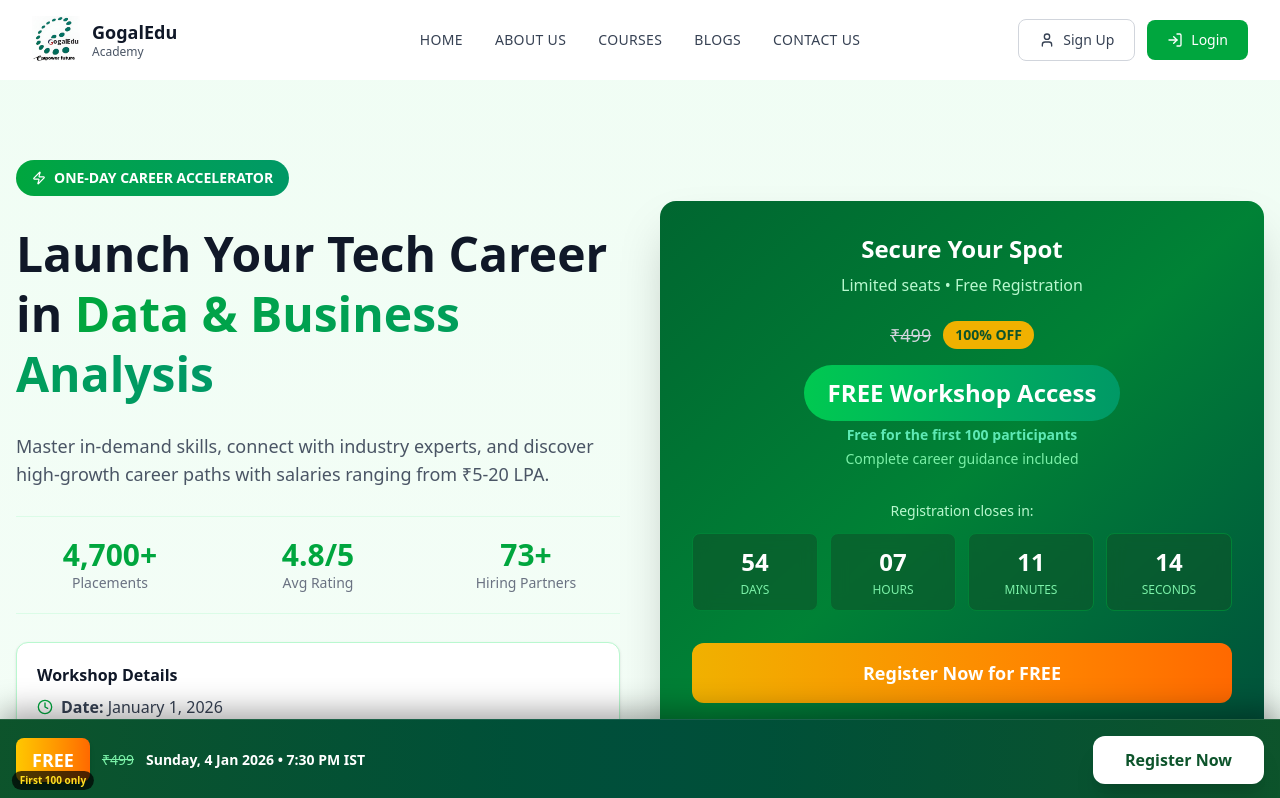
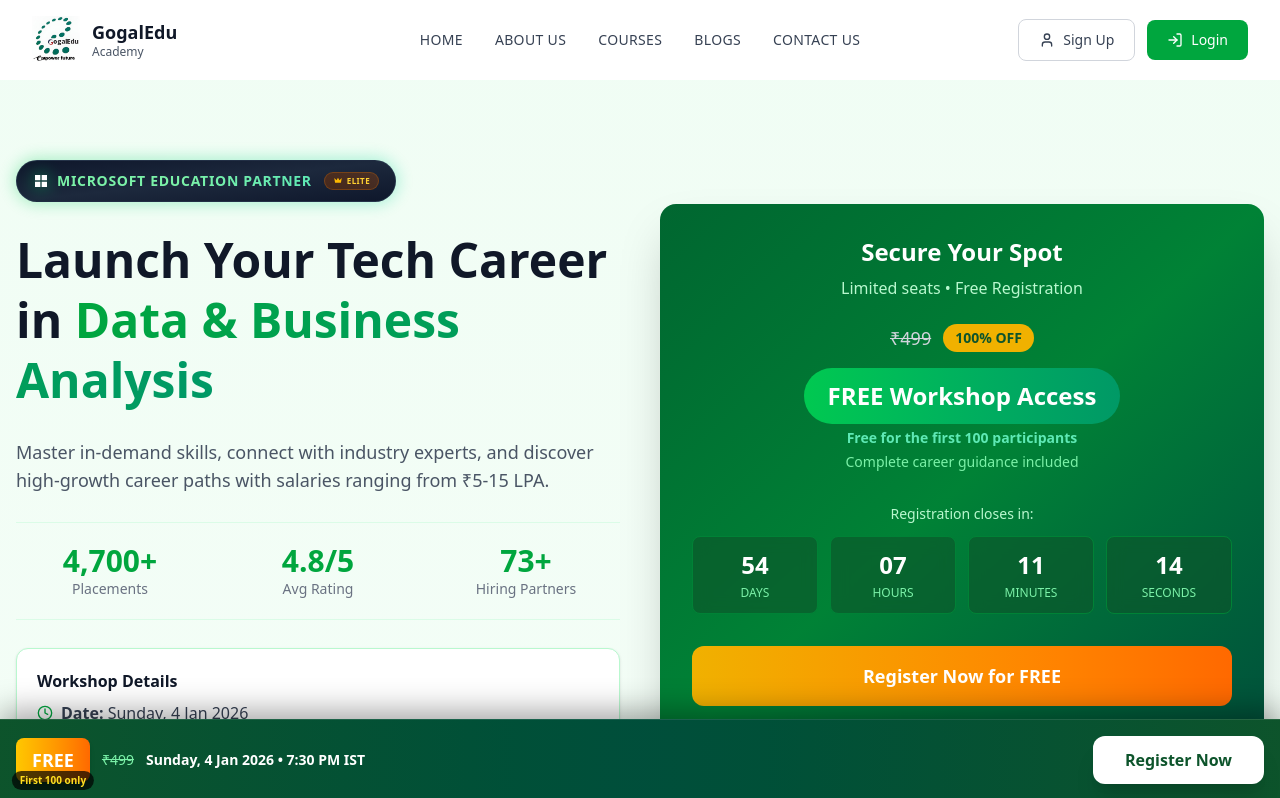
Before and after one commit to Eklak-Alam/Gogaledu, a Next.js app: page /workshop in a window 1280 px wide. Shown: the top 798 px of the page. Built offline with nearby package versions, Linux system fonts and the light colour scheme.

Commit message:
added soem chagnes on wokshop and lfoatign compeotn man

```diff
--- a/app/page.js
+++ b/app/page.js
@@ -6,6 +6,7 @@ import PlacementCompanies from "@/components/PlacementCompanies";
 import PlacementSection from "@/components/PlacementSection";
 import ServiceSection from "@/components/ServiceSection";
 import TestimonialSection from "@/components/TestimonialSection";
+import WorkshopFloatingIcon from "@/components/WorkshopFloatingIcon";
 
 export default function Home() {
   return (
@@ -18,6 +19,7 @@ export default function Home() {
       <TestimonialSection />
       <CertificateSection />
       <FaqSection />
+      <WorkshopFloatingIcon />
     </>
   );
 }
--- a/app/workshop/page.jsx
+++ b/app/workshop/page.jsx
@@ -85,14 +85,8 @@ export default function WorkshopPage() {
       title: "Business Analysis Fundamentals",
       description: "Bridging IT & Business gaps, requirements gathering, and stakeholder management.",
       duration: "30 min",
+      highlight: true,
       icon: Briefcase
-    },
-    {
-      time: "01:00 PM",
-      title: "Networking Lunch",
-      description: "Connect with fellow participants and industry experts.",
-      icon: Users,
-      type: "break"
     },
     {
       time: "02:00 PM",
@@ -108,6 +102,13 @@ export default function WorkshopPage() {
       description: "Resume building, interview prep, and personalized guidance from veterans.",
       duration: "30 min",
       icon: Trophy
+    },
+    {
+      time: "01:00 PM",
+      title: "Networking Lunch",
+      description: "Connect with fellow participants and industry experts.",
+      icon: Users,
+      type: "break"
     }
   ];
 
@@ -129,10 +130,55 @@ export default function WorkshopPage() {
               transition={{ duration: 0.6 }}
               className="space-y-5 md:space-y-7 text-center lg:text-left"
             >
-              {/* Workshop Tag - Smaller on Mobile */}
-              <div className="inline-flex items-center gap-2 px-3 py-1.5 md:px-4 md:py-2 rounded-full bg-gradient-to-r from-green-600 to-emerald-600 text-white text-xs md:text-sm font-semibold">
-                <Zap size={12} className="md:w-3.5 md:h-3.5" />
-                <span>ONE-DAY CAREER ACCELERATOR</span>
+              {/* Premium Microsoft Education Partner Badge */}
+<div className="group relative inline-flex items-center">
+  {/* Outer glow effect */}
+  <div className="absolute -inset-0.5 bg-gradient-to-r from-green-500 to-emerald-400 rounded-full blur opacity-30 group-hover:opacity-50 transition duration-500" />
+
+  {/* Main badge */}
+  <div className="relative flex items-center gap-2 px-3.5 py-2 md:px-4 md:py-2.5 rounded-full bg-gradient-to-br from-slate-900 via-slate-800 to-slate-900 border border-slate-700/50 backdrop-blur-sm">
+
+    {/* Microsoft logo with premium styling */}
+    <div className="relative">
+      <div className="absolute inset-0 bg-gradient-to-r from-green-500 to-green-400 rounded-md blur-sm opacity-40" />
+      <svg
+        width="16"
+        height="16"
+        viewBox="0 0 24 24"
+        fill="currentColor"
+        className="relative text-white"
+      >
+        <path d="M3 3h8v8H3V3zm10 0h8v8h-8V3zM3 13h8v8H3v-8zm10 0h8v8h-8v-8z" />
+      </svg>
+    </div>
+
+    {/* Badge text with premium typography */}
+    <span className="
+      bg-gradient-to-r from-green-300 via-green-300 to-emerald-300
+      bg-clip-text text-transparent
+      text-xs md:text-sm
+      font-bold tracking-wider
+      whitespace-nowrap
+    ">
+      MICROSOFT EDUCATION PARTNER
+    </span>
+
+    {/* Elite indicator */}
+    <div className="ml-1 hidden md:block">
+      <div className="flex items-center gap-1 px-2 py-0.5 rounded-full bg-gradient-to-r from-amber-900/50 to-amber-700/30 border border-amber-600/30">
+        <svg width="10" height="10" viewBox="0 0 24 24" fill="currentColor" className="text-amber-400">
+          <path d="M5 16L3 5l5.5 5L12 4l3.5 6L21 5l-2 11H5z" />
+        </svg>
+        <span className="text-[8px] font-black text-amber-300 tracking-wider">ELITE</span>
+      </div>
+    </div>
+  </div>
+
+  {/* Tooltip on hover */}
+  <div className="absolute bottom-full left-1/2 -translate-x-1/2 mb-2 px-3 py-1.5 bg-slate-900 border border-slate-700 rounded-lg opacity-0 group-hover:opacity-100 transition-opacity duration-300 pointer-events-none whitespace-nowrap z-50">
+    <span className="text-xs text-slate-300">Official Certified Partner</span>
+    <div className="absolute top-full left-1/2 -translate-x-1/2 w-2 h-2 bg-slate-900 border-r border-b border-slate-700 rotate-45" />
+  </div>
 </div>
 
               {/* Main Heading - Responsive Text Size */}
@@ -146,7 +192,7 @@ export default function WorkshopPage() {
               {/* Subtitle - Readable on mobile */}
               <p className="text-base md:text-lg text-gray-600">
                 Master in-demand skills, connect with industry experts, and discover high-growth career paths
-                with salaries ranging from ₹5-20 LPA.
+                with salaries ranging from ₹5-15 LPA.
               </p>
 
               {/* Key Stats - Grid adjusts for mobile */}
@@ -173,9 +219,9 @@ export default function WorkshopPage() {
                     <div className="space-y-1.5 text-sm md:text-base text-gray-700">
                       <div className="flex items-center gap-2">
                         <Clock className="w-4 h-4 text-green-600" />
-                        <span><strong>Date:</strong> January 1, 2026</span>
+                        <span><strong>Date:</strong> Sunday, 4 Jan 2026</span>
                       </div>
-                      <div><strong>Time:</strong> 10:00 AM - 5:00 PM IST</div>
+                      <div><strong>Time:</strong> 7:30 - 9:30 PM IST</div>
                       <div><strong>Format:</strong> Live Interactive Session</div>
                     </div>
                   </div>
@@ -323,11 +369,11 @@ export default function WorkshopPage() {
                   </div>
                   <div className="flex items-center justify-center md:justify-start gap-2 bg-white/50 p-2 rounded-lg">
                     <Award className="w-4 h-4 text-green-600" />
-                    <span className="text-sm text-gray-700">95% Placement</span>
+                    <span className="text-sm text-gray-700">93% Placement</span>
                   </div>
                   <div className="flex items-center justify-center md:justify-start gap-2 bg-white/50 p-2 rounded-lg">
                     <Briefcase className="w-4 h-4 text-green-600" />
-                    <span className="text-sm text-gray-700">Ex-Flipkart</span>
+                    <span className="text-sm text-gray-700">Ex-TCS</span>
                   </div>
                 </div>
               </motion.div>
@@ -457,7 +503,6 @@ export default function WorkshopPage() {
         </div>
       </section>
 
-      {/* CTA Section */}
       <section className="py-12 md:py-16 bg-gradient-to-r from-green-900 via-green-800 to-emerald-900">
   <div className="container mx-auto px-4">
     <div className="max-w-4xl mx-auto">
@@ -472,25 +517,39 @@ export default function WorkshopPage() {
             Ready to Transform Your Career?
           </h2>
           <p className="text-green-200 text-base md:text-xl max-w-2xl mx-auto">
-                  Join hundreds of professionals who've successfully transitioned into high-growth tech roles
+            Join hundreds of professionals who've successfully transitioned into
+            high-growth tech roles
           </p>
         </div>
 
+        {/* Stats Grid */}
         <div className="grid grid-cols-2 md:grid-cols-4 gap-4 md:gap-6 mb-8 md:mb-12">
           <div className="text-center p-3 bg-white/5 rounded-lg">
-                  <div className="text-2xl md:text-4xl font-bold text-white mb-1">95%</div>
-                  <div className="text-green-300 text-xs md:text-sm">Placement Rate</div>
+            <div className="text-2xl md:text-4xl font-bold text-white mb-1">
+              93%
+            </div>
+            <div className="text-green-300 text-xs md:text-sm">
+              Placement Rate
+            </div>
           </div>
           <div className="text-center p-3 bg-white/5 rounded-lg">
-                  <div className="text-2xl md:text-4xl font-bold text-white mb-1">4,700+</div>
+            <div className="text-2xl md:text-4xl font-bold text-white mb-1">
+              4,700+
+            </div>
             <div className="text-green-300 text-xs md:text-sm">Placement</div>
           </div>
           <div className="text-center p-3 bg-white/5 rounded-lg">
-                  <div className="text-2xl md:text-4xl font-bold text-white mb-1">₹5-20L</div>
-                  <div className="text-green-300 text-xs md:text-sm">Salary Range</div>
+            <div className="text-2xl md:text-4xl font-bold text-white mb-1">
+              ₹5-15 LPA
+            </div>
+            <div className="text-green-300 text-xs md:text-sm">
+              Salary Range
+            </div>
           </div>
           <div className="text-center p-3 bg-white/5 rounded-lg">
-                  <div className="text-2xl md:text-4xl font-bold text-white mb-1">73+</div>
+            <div className="text-2xl md:text-4xl font-bold text-white mb-1">
+              73+
+            </div>
             <div className="text-green-300 text-xs md:text-sm">Partners</div>
           </div>
         </div>
@@ -503,22 +562,71 @@ export default function WorkshopPage() {
             Enroll Now for FREE Workshop
           </button>
 
+          {/* Timer Section */}
           <div className="bg-green-800/50 backdrop-blur-sm rounded-xl p-4 md:p-6 max-w-md mx-auto">
-                  <div className="text-green-200 mb-3 font-medium text-sm">Registration closes in:</div>
+            <div className="text-green-200 mb-3 font-medium text-sm">
+              Registration closes in:
+            </div>
             <div className="flex justify-center gap-2 md:gap-3 mb-3">
               {Object.entries(timeLeft).map(([unit, value]) => (
                 <div key={unit} className="text-center">
                   <div className="bg-green-900 py-2 px-3 rounded-lg min-w-[60px]">
-                          <div className="text-xl md:text-3xl font-bold text-white">{value.toString().padStart(2, '0')}</div>
-                          <div className="text-[10px] md:text-xs text-green-300 uppercase">{unit}</div>
+                    <div className="text-xl md:text-3xl font-bold text-white">
+                      {value.toString().padStart(2, "0")}
+                    </div>
+                    <div className="text-[10px] md:text-xs text-green-300 uppercase">
+                      {unit}
+                    </div>
                   </div>
                 </div>
               ))}
             </div>
             <div className="text-green-300 text-xs md:text-sm">
-                    Last date: Dec 31, 2024 • Workshop: Jan 1, 2026
+              Workshop: Jan 4, 2026 • 7:30 - 9:30 PM IST
             </div>
           </div>
+
+          {/* --- NEW ADDITION: Contact Section --- */}
+          <div className="mt-8 pt-6 border-t border-green-700/30">
+            <p className="text-green-200 text-sm mb-4">
+              Have queries? Reach out to our support team directly:
+            </p>
+
+            <div className="flex flex-wrap justify-center items-center gap-4">
+
+              {/* WhatsApp Button */}
+              <a
+                href="https://wa.me/+917042478224"
+                target="_blank"
+                rel="noreferrer"
+                className="flex items-center gap-2 bg-[#25D366] hover:bg-[#20bd5a] text-white px-4 py-2 rounded-full transition-colors text-sm font-semibold"
+              >
+                <svg className="w-5 h-5" fill="currentColor" viewBox="0 0 24 24" aria-hidden="true"><path d="M.057 24l1.687-6.163c-1.041-1.804-1.588-3.849-1.587-5.946.003-6.556 5.338-11.891 11.893-11.891 3.181.001 6.167 1.24 8.413 3.488 2.245 2.248 3.481 5.236 3.48 8.414-.003 6.557-5.338 11.892-11.893 11.892-1.99-.001-3.951-.5-5.688-1.448l-6.305 1.654zm6.597-3.807c1.676.995 3.276 1.591 5.392 1.592 5.448 0 9.886-4.434 9.889-9.885.002-5.462-4.415-9.89-9.881-9.892-5.452 0-9.887 4.434-9.889 9.884-.001 2.225.651 3.891 1.746 5.634l-.999 3.648 3.742-.981zm11.387-5.464c-.074-.124-.272-.198-.57-.347-.297-.149-1.758-8.68-2.031-.967-.272-.099-.47-.149-.669.198-.199.347-.768.967-.94 1.165-.173.199-.347.223-.644.075-.297-.15-1.255-.463-2.39-1.475-.883-.788-1.48-1.761-1.653-2.059-.173-.297-.018-.458.13-.606.134-.133.297-.347.446-.521.151-.172.2-.296.3-.495.099-.198.05-.372-.025-.521-.075-.148-.669-1.611-.916-2.206-.242-.579-.487-.501-.669-.51l-.57-.01c-.198 0-.52.074-.792.372-.272.297-1.04 1.016-1.04 2.479 0 1.462 1.065 2.875 1.213 3.074.149.198 2.095 3.2 5.076 4.487.709.306 1.262.489 1.694.626.712.226 1.36.194 1.872.118.571-.085 1.758-.719 2.006-1.413.248-.695.248-1.29.173-1.414z"/></svg>
+                WhatsApp
+              </a>
+
+              {/* Call Button */}
+              <a
+                href="tel:+917042478224"
+                className="flex items-center gap-2 bg-white/10 hover:bg-white/20 border border-white/20 text-white px-4 py-2 rounded-full transition-colors text-sm"
+              >
+                <svg className="w-4 h-4" fill="none" stroke="currentColor" viewBox="0 0 24 24" xmlns="http://www.w3.org/2000/svg"><path strokeLinecap="round" strokeLinejoin="round" strokeWidth="2" d="M3 5a2 2 0 012-2h3.28a1 1 0 01.948.684l1.498 4.493a1 1 0 01-.502 1.21l-2.257 1.13a11.042 11.042 0 005.516 5.516l1.13-2.257a1 1 0 011.21-.502l4.493 1.498a1 1 0 01.684.949V19a2 2 0 01-2 2h-1C9.716 21 3 14.284 3 6V5z"></path></svg>
+                +91 98765-43210
+              </a>
+
+               {/* Email Button */}
+               <a
+                href="mailto:workshop@gogaledu.com"
+                className="flex items-center gap-2 bg-white/10 hover:bg-white/20 border border-white/20 text-white px-4 py-2 rounded-full transition-colors text-sm"
+              >
+                <svg className="w-4 h-4" fill="none" stroke="currentColor" viewBox="0 0 24 24" xmlns="http://www.w3.org/2000/svg"><path strokeLinecap="round" strokeLinejoin="round" strokeWidth="2" d="M3 8l7.89 5.26a2 2 0 002.22 0L21 8M5 19h14a2 2 0 002-2V7a2 2 0 00-2-2H5a2 2 0 00-2 2v10a2 2 0 002 2z"></path></svg>
+                Email Us
+              </a>
+
+            </div>
+          </div>
+          {/* End Contact Section */}
+
         </div>
       </motion.div>
     </div>
```
Also changed, not shown: components/WorkshopFloatingIcon.jsx (added, +80 -0 lines). Lines whose indentation alone changed are shown as unchanged.
